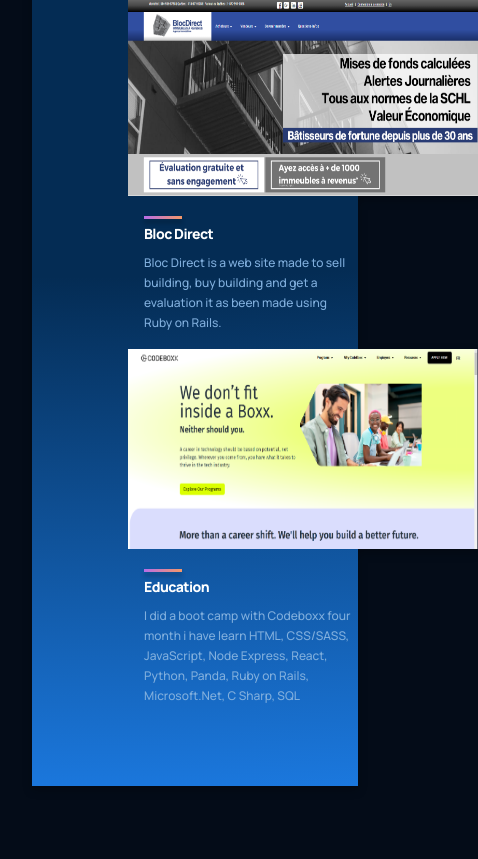
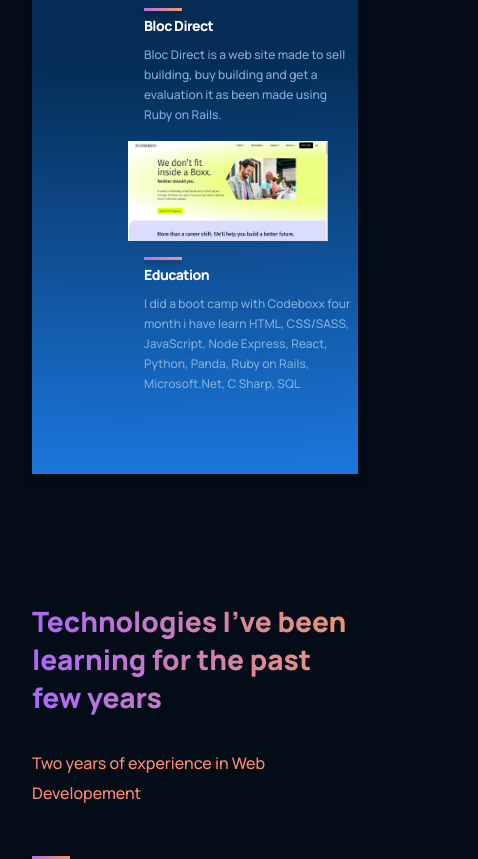
Before and after one commit to clapres/Portfolio, a React (Create React App) app: page / in a window 390 px wide. Shown: the part 2340-3199 px from the top of the page, 478 px wide, since content can reach past the window. Built offline with nearby package versions, Linux system fonts and the light colour scheme.

Commit message:
MyProject image changes

```diff
--- a/src/containers/features/Features.jsx
+++ b/src/containers/features/Features.jsx
@@ -24,7 +24,7 @@
 const Features = () => (
   <div className="code__features section__padding" id="Technologies">
     <div className="code__features-heading">
-      <h1 className="gradient__text">Technologies i've been learning for pass few years</h1>
+      <h1 className="gradient__text">Technologies I've been learning for the past few years</h1>
       <p>Two years of experience in Web Developement</p>
     </div>
     <div className="code__features-container">
--- a/src/containers/myproject/myproject.css
+++ b/src/containers/myproject/myproject.css
@@ -86,9 +86,9 @@
 }
 
 .code__myprojects-container img {
-    width: 350px;
-    height: 200px;
-    margin-bottom: 0.25rem;
+    position: center;
+    width: 234px;
+    height: 143px;
 }
 
 @media screen and (max-width: 850px) {
@@ -119,6 +119,12 @@
         line-height: 40px;
     }
 
+    .code__myprojects-container img {
+        position: center;
+        width: 200px;
+        height: 100px;
+    }
+
 }
 
 @media screen and (max-width: 350px) {
@@ -127,4 +133,10 @@
         margin: 1rem 0;
         min-width: 100%;
     }
+
+    .code__myprojects-container img {
+        position: center;
+        width: 117px;
+        height: 71.5px;
+    }
 }
```
